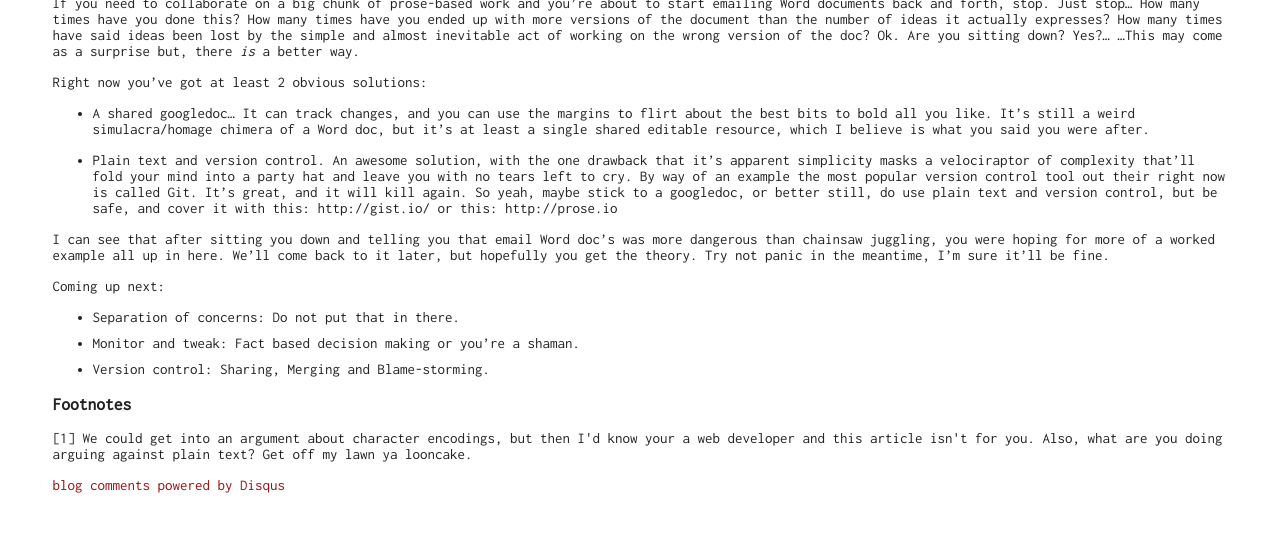
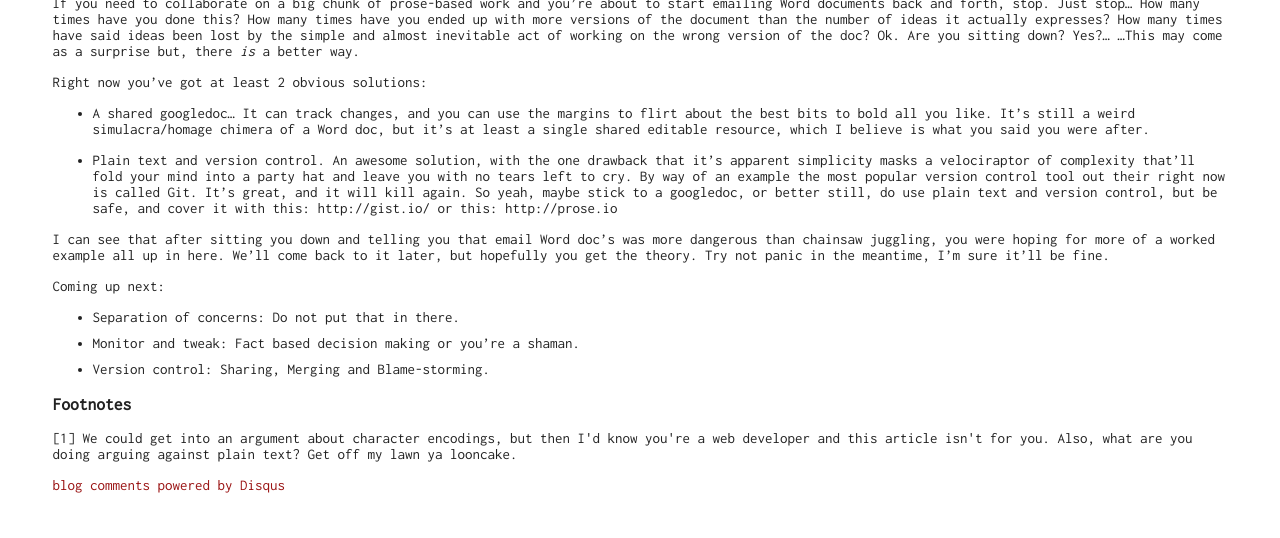
Before and after one commit to olizilla/oli.zilla.org.uk, a Jekyll site: the page built from _posts/2013-01-20-if-only-you-knew-plain-text.markdown, in a window 1280 px wide. Shown: the part 967-1505 px from the top of the page. Built offline with Jekyll 4.4.1, drawn with Linux system fonts in a browser that asks for light colours; comment, search, counter and statistics services are not loaded.

Commit message:
Fixes a typo

```diff
--- a/_posts/2013-01-20-if-only-you-knew-plain-text.markdown
+++ b/_posts/2013-01-20-if-only-you-knew-plain-text.markdown
@@ -53,4 +53,4 @@ Coming up next:
 
 ### Footnotes
 
-<p><span id="note-1">[1]</span> We could get into an argument about character encodings, but then I'd know your a web developer and this article isn't for you. Also, what are you doing arguing against plain text? Get off my lawn ya looncake.</p>
+<p><span id="note-1">[1]</span> We could get into an argument about character encodings, but then I'd know you're a web developer and this article isn't for you. Also, what are you doing arguing against plain text? Get off my lawn ya looncake.</p>
```
